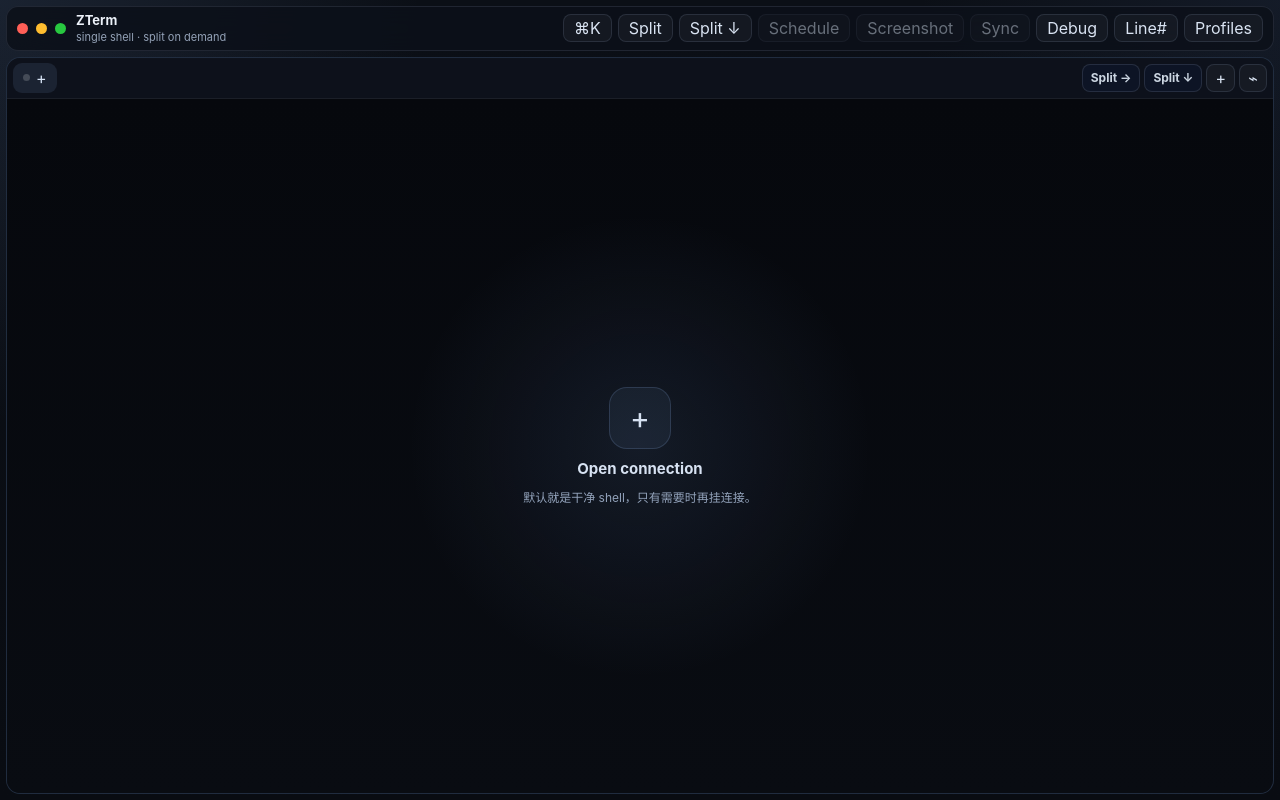
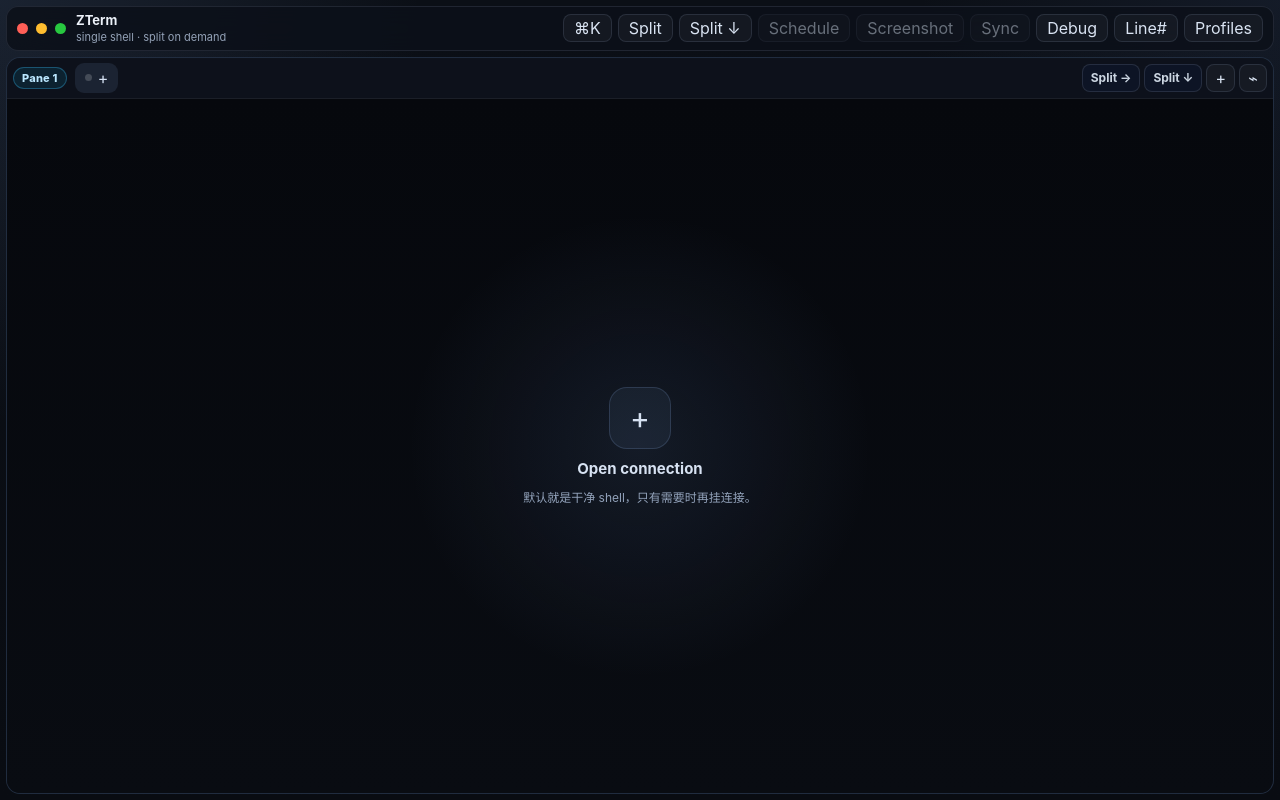
Before and after one commit to Jasonzhangf/zterm, a React (Vite) app in the folder mac/: page / in a window 1280 px wide. Built offline with nearby package versions, Linux system fonts and the light colour scheme.

Commit message:
fix(mac): label pane move targets

```diff
--- a/mac/src/pages/ShellWorkspace.tsx
+++ b/mac/src/pages/ShellWorkspace.tsx
@@ -386,6 +386,7 @@
   closePane: (paneId: string) => void;
   splitPaneRight: (paneId: string) => void;
   splitPaneDown: (paneId: string) => void;
+  hoveredMoveTargetPaneId: string | null;
   handleDividerPointerDown: (splitNodeId: string, direction: 'row' | 'column', ratio: number, client: number) => void;
 }
 
@@ -405,6 +406,7 @@
   closePane,
   splitPaneRight,
   splitPaneDown,
+  hoveredMoveTargetPaneId,
   handleDividerPointerDown,
 }: ShellSplitTreeRendererProps) {
   if (node.type === 'split') {
@@ -432,6 +434,7 @@
             closePane={closePane}
             splitPaneRight={splitPaneRight}
             splitPaneDown={splitPaneDown}
+            hoveredMoveTargetPaneId={hoveredMoveTargetPaneId}
             handleDividerPointerDown={handleDividerPointerDown}
           />
         </div>
@@ -466,6 +469,7 @@
             closePane={closePane}
             splitPaneRight={splitPaneRight}
             splitPaneDown={splitPaneDown}
+            hoveredMoveTargetPaneId={hoveredMoveTargetPaneId}
             handleDividerPointerDown={handleDividerPointerDown}
           />
         </div>
@@ -485,10 +489,21 @@
   const paneActiveTab = pane.tabs.find((tab) => tab.id === pane.activeTabId) ?? pane.tabs[0] ?? createEmptyWorkspaceTab();
   const paneRuntimeResourceKey = resolveRuntimeResourceKey(paneActiveTab, hosts);
   const paneRuntime = paneRuntimeResourceKey ? getRuntimeForResource(paneRuntimeResourceKey) : null;
+  const paneIndex = workspace.panes.findIndex((candidate) => candidate.id === pane.id);
+  const paneNumber = paneIndex === -1 ? '?' : String(paneIndex + 1);
 
   return (
-    <div className={`shell-pane ${pane.id === workspace.activePaneId ? 'active' : ''}`} data-pane-id={pane.id} data-pane-active={pane.id === workspace.activePaneId ? 'true' : 'false'}>
+    <div
+      className={`shell-pane ${pane.id === workspace.activePaneId ? 'active' : ''} ${pane.id === hoveredMoveTargetPaneId ? 'move-target-hover' : ''}`}
+      data-pane-id={pane.id}
+      data-pane-active={pane.id === workspace.activePaneId ? 'true' : 'false'}
+      data-pane-number={paneNumber}
+      data-move-target-hover={pane.id === hoveredMoveTargetPaneId ? 'true' : 'false'}
+    >
       <div className="shell-pane-tabs">
+        <div className="shell-pane-number" aria-label={`Pane ${paneNumber}`}>
+          Pane {paneNumber}
+        </div>
         <div className="shell-pane-tablist">
           {pane.tabs.map((tab) => {
             const tabRuntimeResourceKey = resolveRuntimeResourceKey(tab, hosts);
@@ -581,6 +596,7 @@
   const [debugOverlayVisible, setDebugOverlayVisible] = useState(false);
   const [absoluteLineNumbersVisible, setAbsoluteLineNumbersVisible] = useState(false);
   const [tabContextMenu, setTabContextMenu] = useState<{ paneId: string; tabId: string; x: number; y: number } | null>(null);
+  const [hoveredMoveTargetPaneId, setHoveredMoveTargetPaneId] = useState<string | null>(null);
   const fileTransferSendJsonRef = useRef<(msg: unknown) => void>(() => {});
   const fileTransferOnMessageRef = useRef<((handler: (msg: unknown) => void) => () => void) | undefined>(undefined);
   const [clipboardText, setClipboardText] = useState('');
@@ -1469,6 +1485,7 @@
           closePane={closePane}
           splitPaneRight={splitPaneRight}
           splitPaneDown={splitPaneDown}
+          hoveredMoveTargetPaneId={hoveredMoveTargetPaneId}
           handleDividerPointerDown={handleDividerPointerDown}
         />
       </div>
@@ -1585,8 +1602,8 @@
       {tabContextMenu ? (
         <div
           className="shell-context-backdrop"
-          onClick={() => setTabContextMenu(null)}
-          onContextMenu={(e) => { e.preventDefault(); setTabContextMenu(null); }}
+          onClick={() => { setHoveredMoveTargetPaneId(null); setTabContextMenu(null); }}
+          onContextMenu={(e) => { e.preventDefault(); setHoveredMoveTargetPaneId(null); setTabContextMenu(null); }}
         >
           <div
             className="shell-context-menu"
@@ -1600,8 +1617,11 @@
                 className="shell-context-item"
                 type="button"
                 disabled={targetPane.id === tabContextMenu.paneId}
+                onMouseEnter={() => setHoveredMoveTargetPaneId(targetPane.id)}
+                onMouseLeave={() => setHoveredMoveTargetPaneId(null)}
                 onClick={() => {
                   moveTabToPane(tabContextMenu.paneId, tabContextMenu.tabId, targetPane.id);
+                  setHoveredMoveTargetPaneId(null);
                   setTabContextMenu(null);
                 }}
               >
--- a/mac/src/styles.css
+++ b/mac/src/styles.css
@@ -272,6 +272,14 @@
   box-shadow: inset 0 0 0 1px rgba(125, 162, 224, 0.08);
 }
 
+.shell-pane.move-target-hover {
+  border-color: rgba(56, 189, 248, 0.9);
+  box-shadow:
+    inset 0 0 0 1px rgba(56, 189, 248, 0.72),
+    0 0 0 1px rgba(56, 189, 248, 0.28),
+    0 0 24px rgba(56, 189, 248, 0.16);
+}
+
 .shell-pane-tabs {
   min-height: 34px;
   display: flex;
@@ -280,6 +288,18 @@
   padding: 5px 6px;
   border-bottom: 1px solid rgba(255, 255, 255, 0.06);
   background: rgba(14, 18, 28, 0.96);
+}
+
+.shell-pane-number {
+  flex-shrink: 0;
+  border: 1px solid rgba(56, 189, 248, 0.32);
+  background: rgba(14, 116, 144, 0.18);
+  color: #bae6fd;
+  border-radius: 999px;
+  padding: 3px 8px;
+  font-size: 11px;
+  font-weight: 800;
+  letter-spacing: 0.02em;
 }
 
 .shell-pane-tablist {
```
Also changed, not shown: 2 other files (tests, documents, lock files or other folders).
